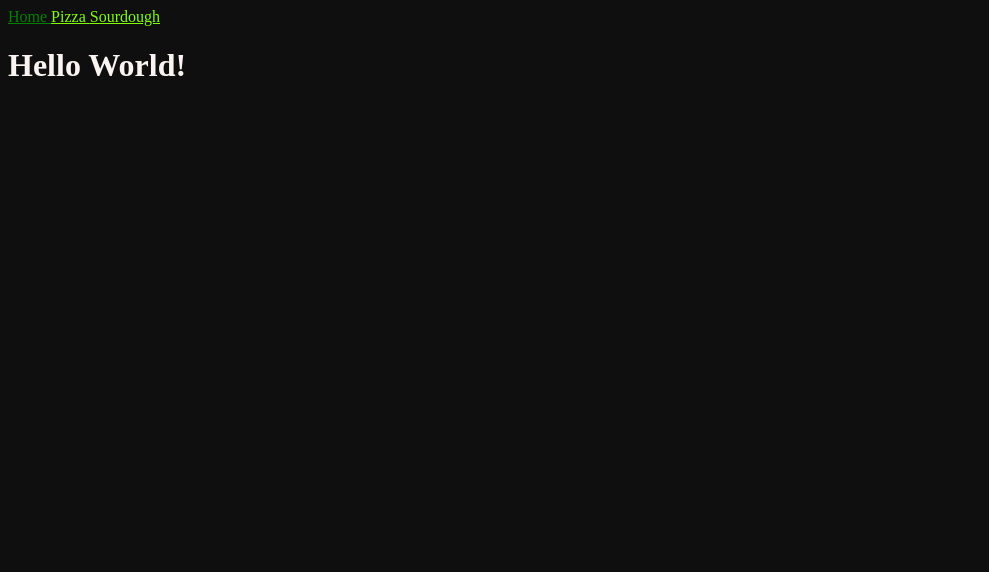
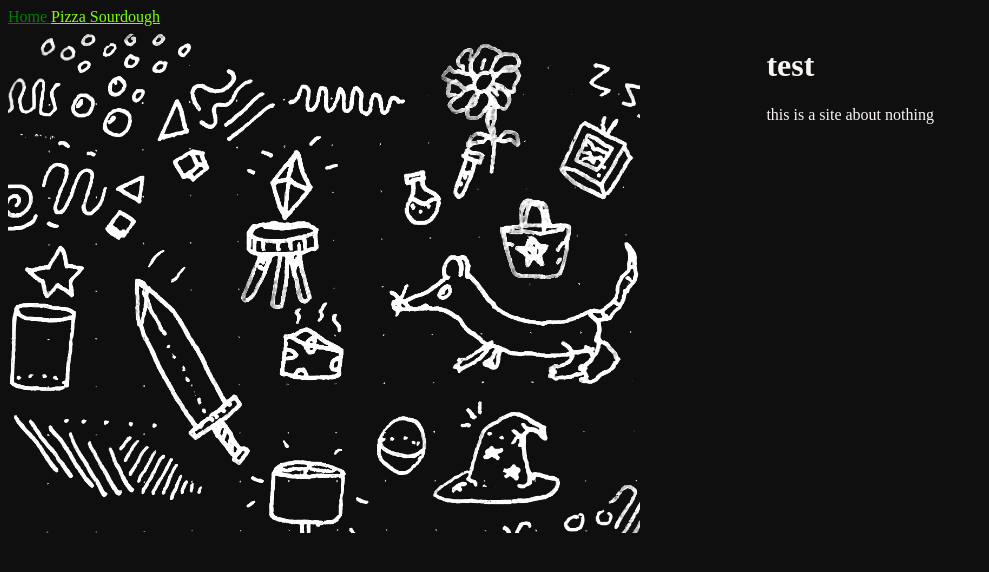
Before and after one commit to CalebHicks1/jekyll_website, a Jekyll site: the page built from index.html, in a window 1280 px wide. Shown: the top 572 px of the page, without its empty margins (0-989 px from the left). Built offline with Jekyll 4.4.1, drawn with Linux system fonts in a browser that asks for light colours.

Commit message:
add image to index.html

```diff
--- a/index.html
+++ b/index.html
@@ -3,4 +3,12 @@ layout: default
 title: home
 ---
 
-<h1>Hello World!</h1>
+<div style="width: 100%; overflow: hidden;">
+    <div style="width: 50%; float: left;">
+        <img src="/assets/images/sketch.png" width="100%">
+    </div>
+    <div style="width:40%; float:right; padding-left: 10px;">
+        <h1>test</h1>
+        <p>this is a site about nothing</p>
+    </div>
+</div>
```
Also changed, not shown: assets/images/sketch.png (added).
